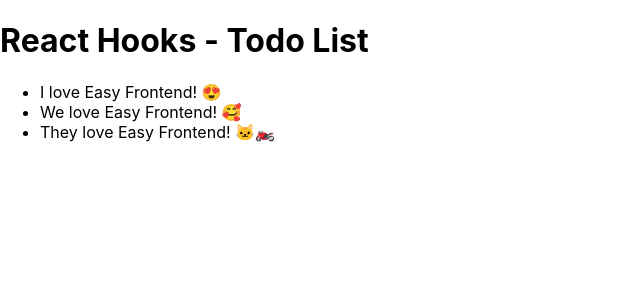
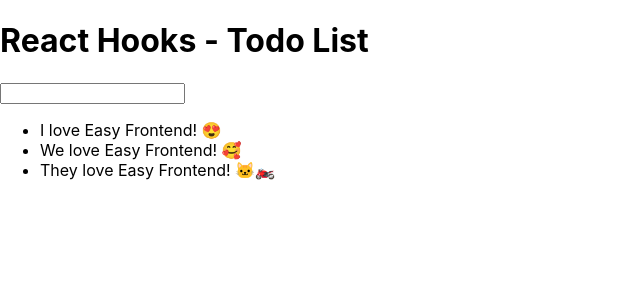
Before and after one commit to thangvu-dona/react-hooks-basic, a React (Create React App) app: page / in a window 1280 px wide. Shown: the top 300 px of the page, without its empty margins (0-640 px from the left). Built offline with nearby package versions, Linux system fonts and the light colour scheme.

Commit message:
add Todo - Todo Form
- create component TodoForm
- add todo to TodoList
- handle onSubmit event
- reset value after submit form

```diff
--- a/src/App.js
+++ b/src/App.js
@@ -1,6 +1,7 @@
 import React, { useState } from 'react';
 import './App.scss';
 import TodoList from './components/TodoList';
+import TodoForm from './components/TodoForm';
 
 function App() {
   const [todoList, setTodoList] = useState(() => {
@@ -22,10 +23,22 @@
     setTodoList(newTodoList);
   }
 
+  function handleTodoFormSubmit(formValues) {
+    const newTodo = {
+      id: todoList.length + 1,
+      ...formValues,
+    }
+
+    const newTodoList = [...todoList];
+    newTodoList.push(newTodo);
+    setTodoList(newTodoList);
+  }
+
   return (
     <div className="app">
       <h1>React Hooks - Todo List</h1>
 
+      <TodoForm onSubmit={handleTodoFormSubmit} />
       <TodoList todos={todoList} onTodoClick={handleTodoClick} />
     </div>
   );
--- /dev/null
+++ b/src/components/TodoForm/index.jsx
@@ -0,0 +1,42 @@
+import React, { useState } from "react";
+import PropTypes from "prop-types";
+
+TodoForm.propTypes = {
+  onSubmit: PropTypes.func,
+};
+
+TodoForm.defaultProps = {
+  onSubmit: null,
+};
+
+function TodoForm(props) {
+  const { onSubmit } = props;
+  const [value, setValue] = useState("");
+
+  function handleValueChange(e) {
+    setValue(e.target.value);
+  }
+
+  function handleSubmit(e) {
+    // Prevent reloading browser
+    e.preventDefault();
+    if (!onSubmit) return;
+
+    const formValues = {
+      title: value,
+      // other fields add later...
+    };
+    onSubmit(formValues);
+
+    // Reset form
+    setValue("");
+  }
+
+  return (
+    <form onSubmit={handleSubmit}>
+      <input type="text" value={value} onChange={handleValueChange} />
+    </form>
+  );
+}
+
+export default TodoForm;
```
Also changed, not shown: src/components/TodoForm/TodoForm.scss (added).
